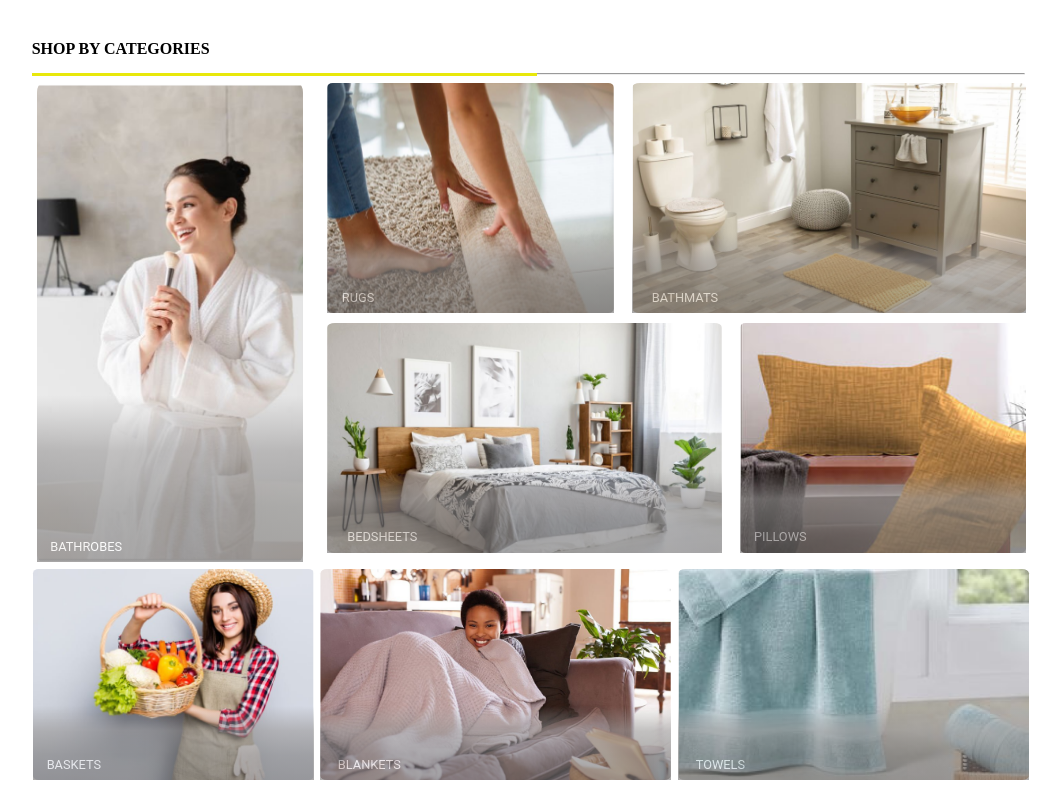
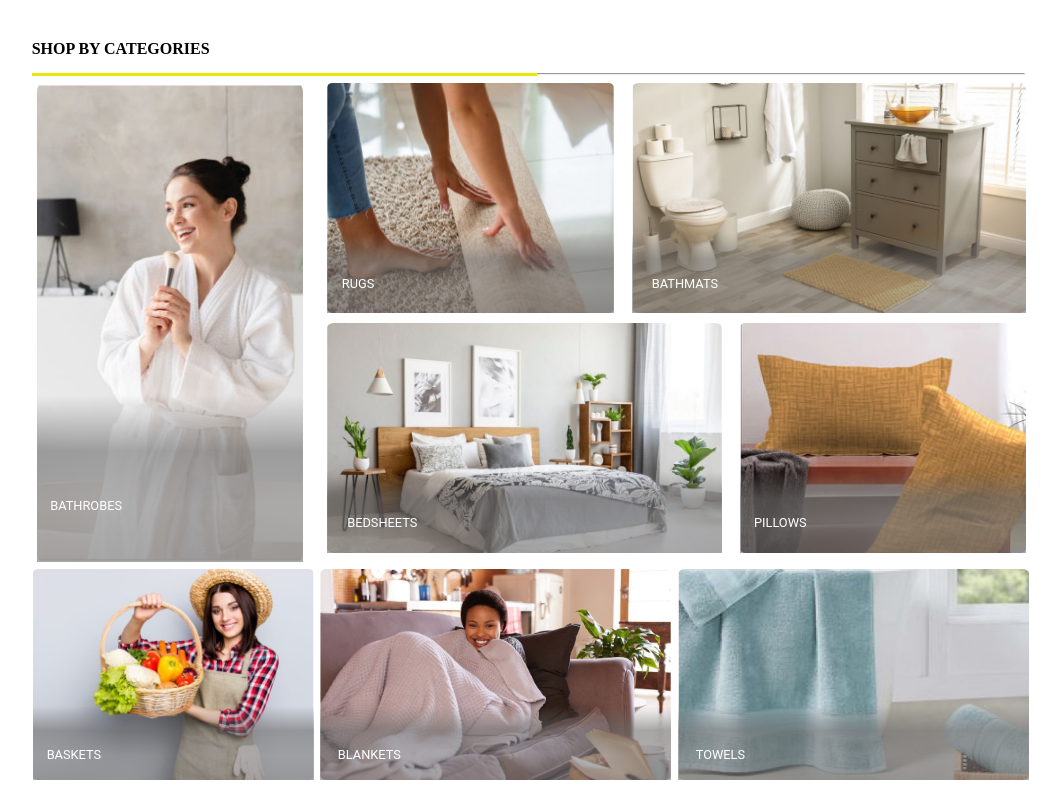
Before and after one commit to subbareddy63047/SHOP-BY-CATEGORIES, a plain HTML site: page index.html in a window 1280 px wide. Shown: the whole page, without its empty margins (109-1170 px from the left). Drawn offline with Linux system fonts and the light colour scheme.

Commit message:
shop by category

```diff
--- a/index.css
+++ b/index.css
@@ -29,9 +29,10 @@ hr{
     width: 100%;
     height: 35%;
     display: flex;
-    background-image: linear-gradient(to bottom,transparent,rgb(156, 154, 154),rgb(126, 125, 125),rgb(114, 112, 112));
+    background-image: linear-gradient(to bottom,transparent,rgb(109, 108, 108),rgb(126, 125, 125),rgb(114, 112, 112));
     opacity: 0.6;
     position: relative;
+    /* border: 1px solid blue; */
 
     /* z-index: -1; */
 
@@ -39,7 +40,7 @@ hr{
 }
 
 .first-container{
-
+    position: relative;
     display: flex;
     width: 30%;
     height: 30%;
@@ -49,17 +50,22 @@ hr{
     background-position: center;
 
 
+
 }
 .title{
     font-family: "roboto";
-    position: relative;
-    font-size: 150%;
+    position: absolute;
+    top: 80%;
+    font-size: 100%;
     font-weight: normal;
     color: white;
     align-self: flex-end;
     margin-left: 5%;
     z-index: 1;
     opacity: 3;
+}
+.first-title{
+    margin-top:12% ;
 }
 .first{
     display: flex;
@@ -97,7 +103,6 @@ hr{
 .second-container{
     display: flex;
     justify-content: space-around;
-    /* border: 1px solid black; */
     width:70%;
     height: 68%;
     flex-wrap: wrap;
@@ -135,7 +140,6 @@ hr{
 
 @media screen and (max-width:1300px){
     .heading{
-        /* font-size: 60%; */
         width: 40%;
     }
     .title{
--- a/index.html
+++ b/index.html
@@ -11,21 +11,24 @@
     <hr/>
     <div class="main-container">
         <div class="first-container first">
+            <h1 class="title first-title">BATHROBES</h1>
              <div class="balck-container">
-                <h1 class="title">BATHROBES</h1>
+
             </div>
         </div>
         <div class="second-container">
             <div class="second second-common first-container ">
+                <h1 class="title">RUGS</h1>
                 <div class="balck-container">
-                    <h1 class="title">RUGS</h1>
+
                 </div>
 
             </div>
 
             <div class="third third-common first-container">
+                <h1 class="title">BATHMATS</h1>
                 <div class="balck-container">
-                    <h1 class="title">BATHMATS</h1>
+
                 </div>
 
 
@@ -33,15 +36,17 @@
             </div>
 
             <div class="fourth third-common first-container">
+                <h1 class="title">BEDSHEETS</h1>
                 <div class="balck-container">
-                    <h1 class="title">BEDSHEETS</h1>
+
                 </div>
 
             </div>
 
             <div class="fifth second-common first-container">
+                <h1 class="title">PILLOWS</h1>
                 <div class="balck-container">
-                    <h1 class="title">PILLOWS</h1>
+
                 </div>
 
             </div>
@@ -49,20 +54,23 @@
         </div>
         <div class="final-container">
                 <div class="six second-common first-container">
+                    <h1 class="title">BASKETS</h1>
                     <div class="balck-container">
-                        <h1 class="title">BASKETS</h1>
+
                     </div>
 
                 </div>
                 <div class="seven third-common first-container">
+                    <h1 class="title">BLANKETS</h1>
                     <div class="balck-container">
-                        <h1 class="title">BLANKETS</h1>
+
                     </div>
 
                 </div>
                 <div class="eight third-common first-container">
+                    <h1 class="title">TOWELS</h1>
                     <div class="balck-container">
-                        <h1 class="title">TOWELS</h1>
+
                     </div>
 
                 </div>
```
